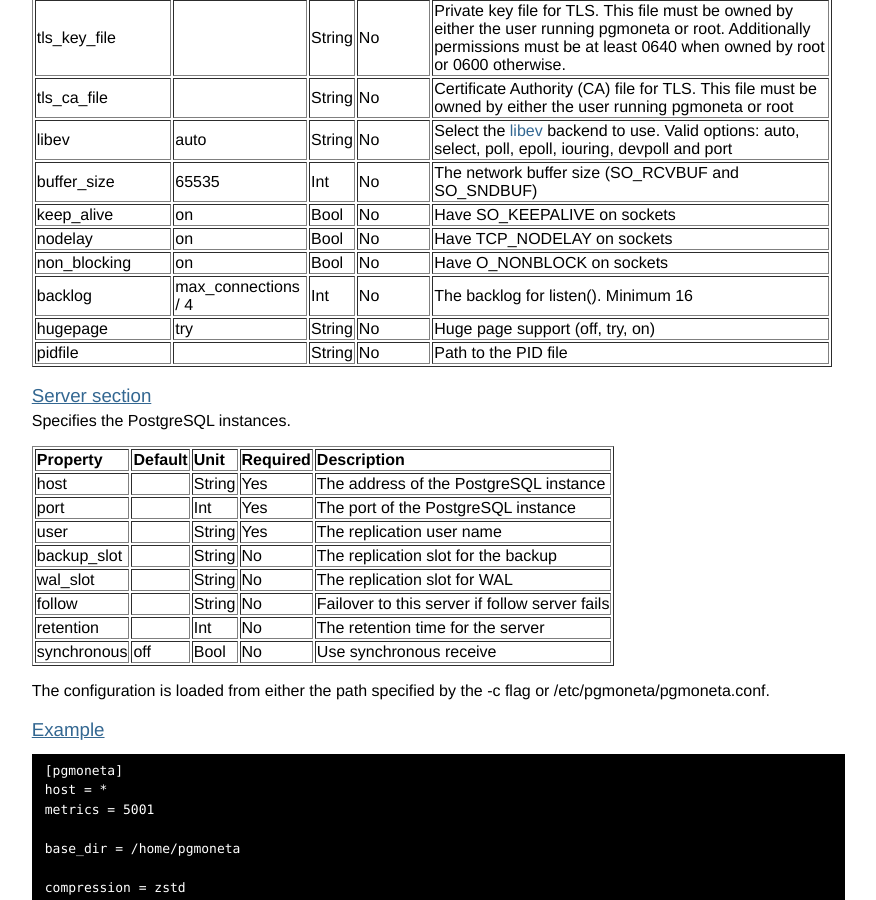
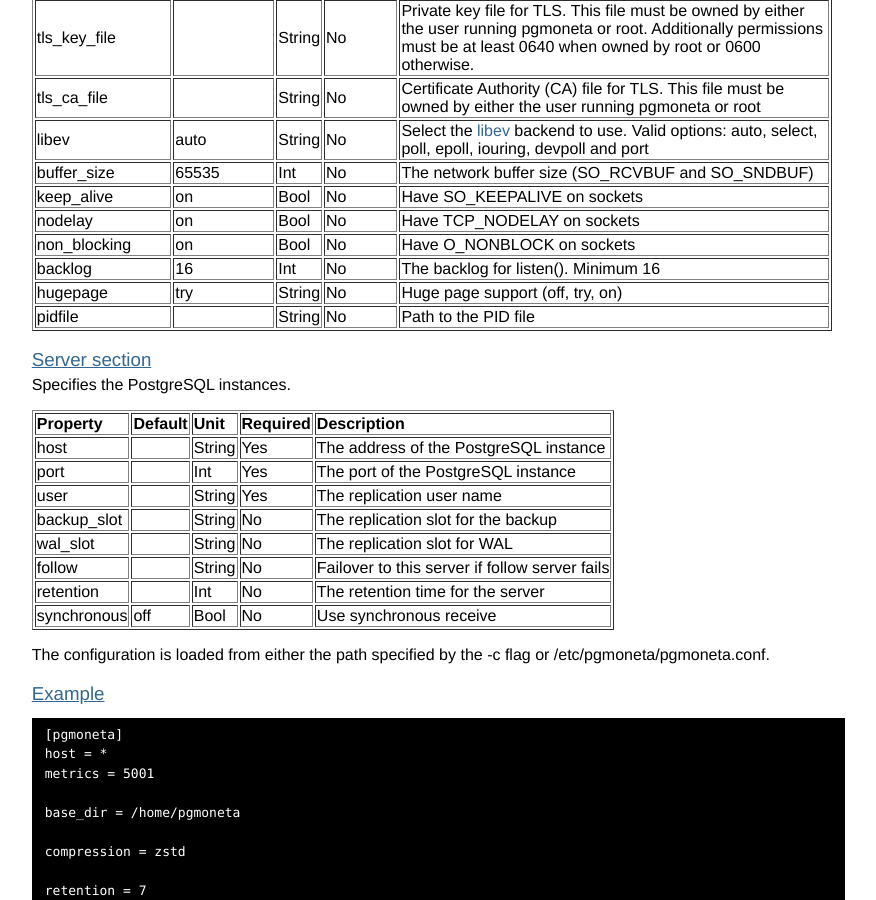
Before and after one commit to pgmoneta/pgmoneta.github.io, a Jekyll site: the page built from configuration.html, in a window 1280 px wide and 900 px high, scrolled down 664 px. Shown: the whole window, without its empty margins (221-1097 px from the left). Built offline with Jekyll 4.4.1, drawn with Linux system fonts in a browser that asks for light colours; some web fonts are replaced.

Commit message:
Fix backlog documentation

```diff
--- a/configuration.html
+++ b/configuration.html
@@ -190,7 +190,7 @@ layout: default
         </tr>
         <tr>
           <td>backlog</td>
-          <td>max_connections / 4</td>
+          <td>16</td>
           <td>Int</td>
           <td>No</td>
           <td>The backlog for listen(). Minimum 16</td>
```
